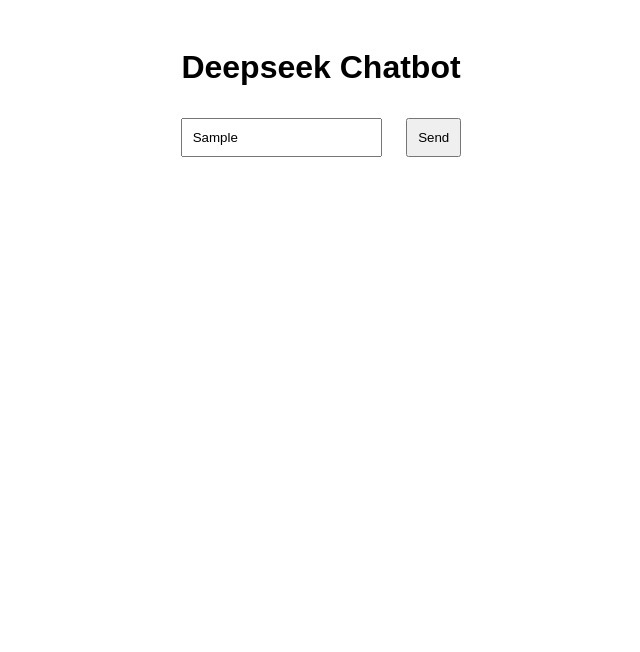
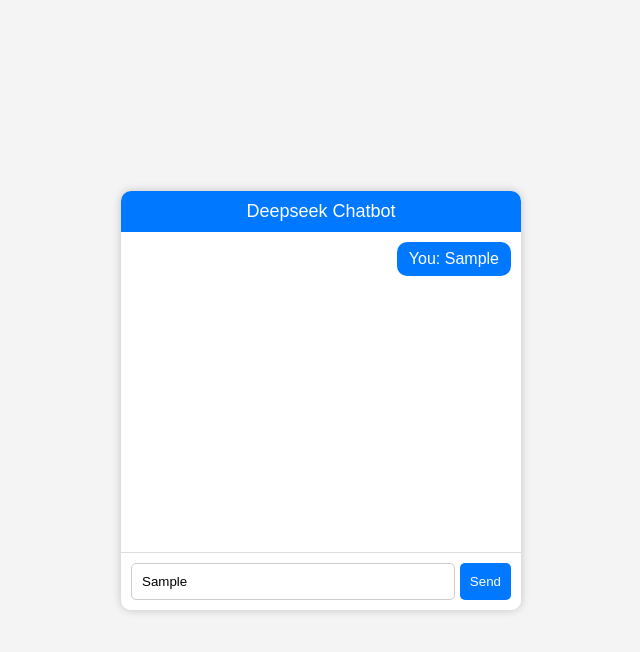
Before and after one commit to raselshikdar/Deepseek-Chatbot, a website: page public/index.html in a window 1280 px wide. Both pictures are taken after typing "Sample" into the empty fields and a click on the button "Send". Shown: the whole page, without its empty margins (319-959 px from the left). Drawn offline with Linux system fonts and the light colour scheme; no server answers.

Commit message:
Update index.html

```diff
--- a/public/index.html
+++ b/public/index.html
@@ -5,26 +5,129 @@
     <meta name="viewport" content="width=device-width, initial-scale=1.0">
     <title>Deepseek Chatbot</title>
     <style>
-        body { font-family: Arial, sans-serif; text-align: center; padding: 20px; }
-        input, button { padding: 10px; margin: 10px; }
+        body {
+            font-family: Arial, sans-serif;
+            background-color: #f4f4f4;
+            display: flex;
+            justify-content: center;
+            align-items: center;
+            height: 100vh;
+            margin: 0;
+        }
+        .chat-container {
+            width: 400px;
+            max-width: 90%;
+            background: white;
+            box-shadow: 0 0 10px rgba(0, 0, 0, 0.2);
+            border-radius: 10px;
+            overflow: hidden;
+        }
+        .chat-header {
+            background: #0078ff;
+            color: white;
+            text-align: center;
+            padding: 10px;
+            font-size: 18px;
+        }
+        .chat-box {
+            height: 300px;
+            overflow-y: auto;
+            padding: 10px;
+            display: flex;
+            flex-direction: column;
+        }
+        .message {
+            padding: 8px 12px;
+            border-radius: 10px;
+            margin-bottom: 8px;
+            max-width: 80%;
+            word-wrap: break-word;
+        }
+        .user-message {
+            background: #0078ff;
+            color: white;
+            align-self: flex-end;
+        }
+        .bot-message {
+            background: #e5e5e5;
+            color: black;
+            align-self: flex-start;
+        }
+        .input-container {
+            display: flex;
+            padding: 10px;
+            background: #fff;
+            border-top: 1px solid #ddd;
+        }
+        input {
+            flex: 1;
+            padding: 10px;
+            border: 1px solid #ccc;
+            border-radius: 5px;
+            outline: none;
+        }
+        button {
+            padding: 10px;
+            background: #0078ff;
+            color: white;
+            border: none;
+            border-radius: 5px;
+            cursor: pointer;
+            margin-left: 5px;
+        }
+        button:hover {
+            background: #005bbf;
+        }
     </style>
 </head>
 <body>
-    <h1>Deepseek Chatbot</h1>
-    <input id="user-input" type="text" placeholder="Ask me something...">
-    <button onclick="sendMessage()">Send</button>
-    <p id="response"></p>
+    <div class="chat-container">
+        <div class="chat-header">Deepseek Chatbot</div>
+        <div class="chat-box" id="chat-box"></div>
+        <div class="input-container">
+            <input id="user-input" type="text" placeholder="Ask me something..." onkeypress="handleKeyPress(event)">
+            <button onclick="sendMessage()">Send</button>
+        </div>
+    </div>
 
     <script>
         async function sendMessage() {
-            const userMessage = document.getElementById("user-input").value;
+            const userInput = document.getElementById("user-input");
+            const chatBox = document.getElementById("chat-box");
+
+            if (!userInput.value.trim()) return;
+
+            // Add user message
+            appendMessage("You", userInput.value, "user-message");
+
+            // Fetch bot response
             const response = await fetch("/api/chat", {
                 method: "POST",
                 headers: { "Content-Type": "application/json" },
-                body: JSON.stringify({ message: userMessage }),
+                body: JSON.stringify({ message: userInput.value }),
             });
             const data = await response.json();
-            document.getElementById("response").innerText = "Bot: " + data.reply;
+
+            // Add bot response
+            appendMessage("Bot", data.reply, "bot-message");
+
+            // Clear input
+            userInput.value = "";
+            chatBox.scrollTop = chatBox.scrollHeight;
+        }
+
+        function appendMessage(sender, text, className) {
+            const chatBox = document.getElementById("chat-box");
+            const messageDiv = document.createElement("div");
+            messageDiv.className = `message ${className}`;
+            messageDiv.innerText = `${sender}: ${text}`;
+            chatBox.appendChild(messageDiv);
+        }
+
+        function handleKeyPress(event) {
+            if (event.key === "Enter") {
+                sendMessage();
+            }
         }
     </script>
 </body>
```
